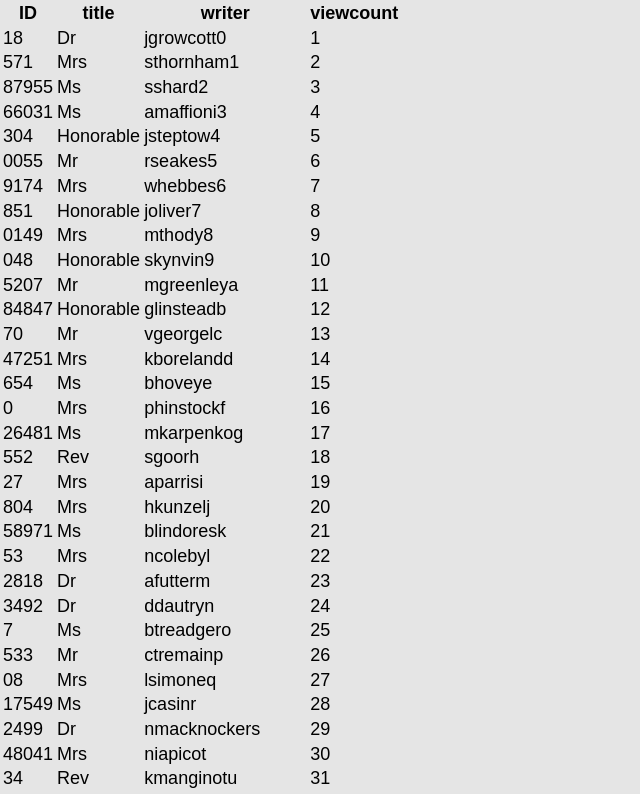
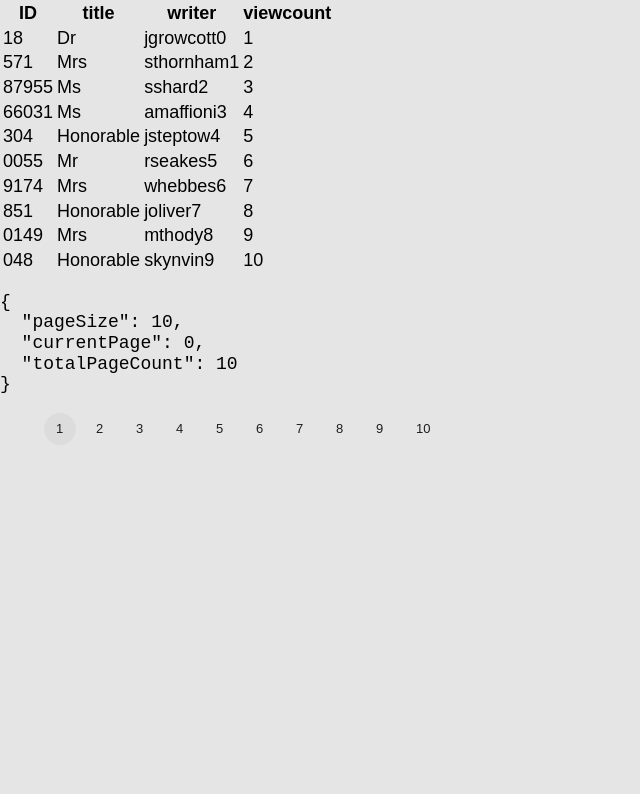
Before and after one commit to anjitpariyar/Board, a Next.js app: page / in a window 1280 px wide. Shown: the top 794 px of the page, without its empty margins (0-640 px from the left). Built offline with nearby package versions, Linux system fonts and the light colour scheme.

Commit message:
pagination click event working

```diff
--- a/components/Pagination.tsx
+++ b/components/Pagination.tsx
@@ -11,14 +11,14 @@ interface Props {
   style?: any;
 }
 
-const Pagination = ({ onPageChange, style }: Props) => {
+const Pagination = ({ onPageChange, style, currentPage, pageSize }: Props) => {
   const Instance = usePagination({
     totalCount: 100, //required
     pageSize: 10, // default 10
     currentPage: 0, // default 0
   });
 
-  const { totalPageCount, pageSize, currentPage } = Instance;
+  const { totalPageCount } = Instance;
 
   return (
     <>
--- a/components/Table.tsx
+++ b/components/Table.tsx
@@ -1,7 +1,13 @@
-import React from "react";
+import React, { useEffect, useMemo } from "react";
 import { sampleTablePropsData } from "utils/sample-data";
 
-const Table = () => {
+const Table = ({ currentPage, pageSize }, value) => {
+  console.log(value);
+  const currentTableData = useMemo(() => {
+    const firstPageIndex = currentPage * pageSize;
+    const lastPageIndex = firstPageIndex + pageSize;
+    return sampleTablePropsData.slice(firstPageIndex, lastPageIndex);
+  }, [currentPage]);
   return (
     <table>
       <thead>
@@ -13,7 +19,7 @@ const Table = () => {
         </tr>
       </thead>
       <tbody>
-        {sampleTablePropsData.map((item) => {
+        {currentTableData.map((item) => {
           return (
             <tr key={item.id}>
               <td>{item.id}</td>
--- a/pages/index.tsx
+++ b/pages/index.tsx
@@ -1,7 +1,14 @@
 import Pagination from "components/Pagination";
 import Table from "components/Table";
+import { useState } from "react";
+
 const IndexPage = () => {
   // crate a instance with usePagination
+  const [currentPage, setCurrentPage] = useState<number>(0);
+  let pageSize = 10;
+  const onPageChange = (page) => {
+    setCurrentPage(page);
+  };
 
   return (
     <>
@@ -9,8 +16,14 @@ const IndexPage = () => {
         props
 
       */}
-      <Table />
-      <Pagination />
+      {/* for now its a only wat to connect pagination and table */}
+
+      <Table currentPage={currentPage} pageSize={pageSize} />
+      <Pagination
+        currentPage={currentPage}
+        pageSize={pageSize}
+        onPageChange={onPageChange}
+      />
     </>
   );
 };
```
